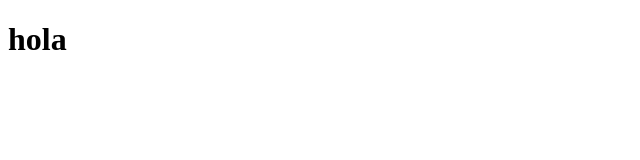
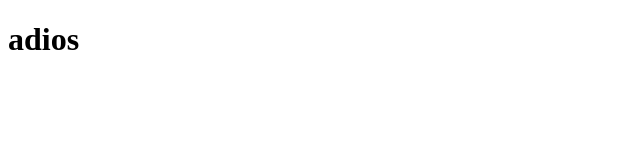
Before and after one commit to julianbou/Introduccion-a-la-informatica, a plain HTML site: page index.html in a window 1280 px wide. Shown: the full height of the page, 0-640 px from the left. Drawn offline with Linux system fonts and the light colour scheme.

Commit message:
[MOD] h1 euge index.html

```diff
--- a/index.html
+++ b/index.html
@@ -7,6 +7,6 @@
     <title>Document</title>
 </head>
 <body>
-    <h1>hola</h1>
+    <h1>adios</h1>
 </body>
 </html>
```
